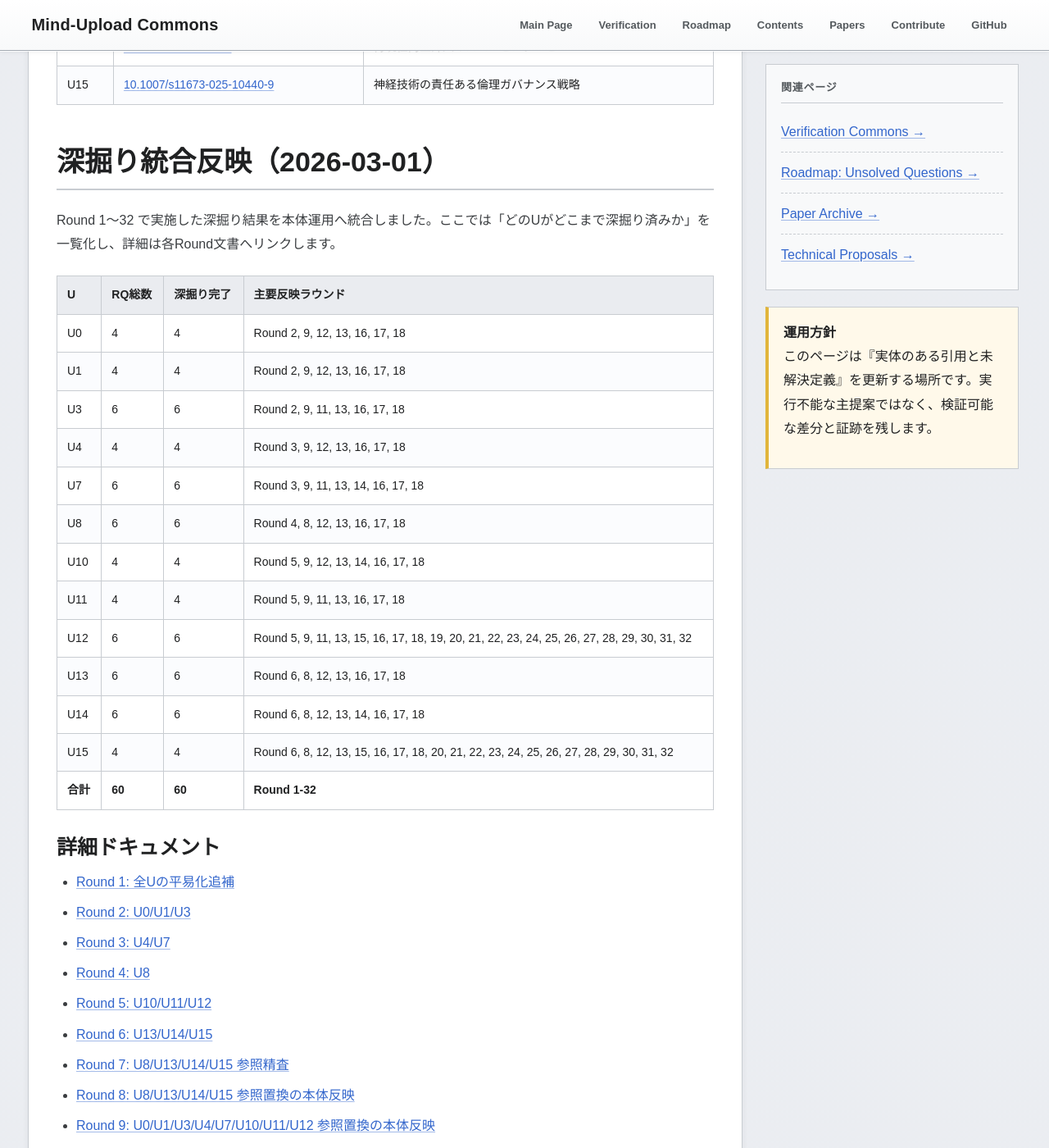
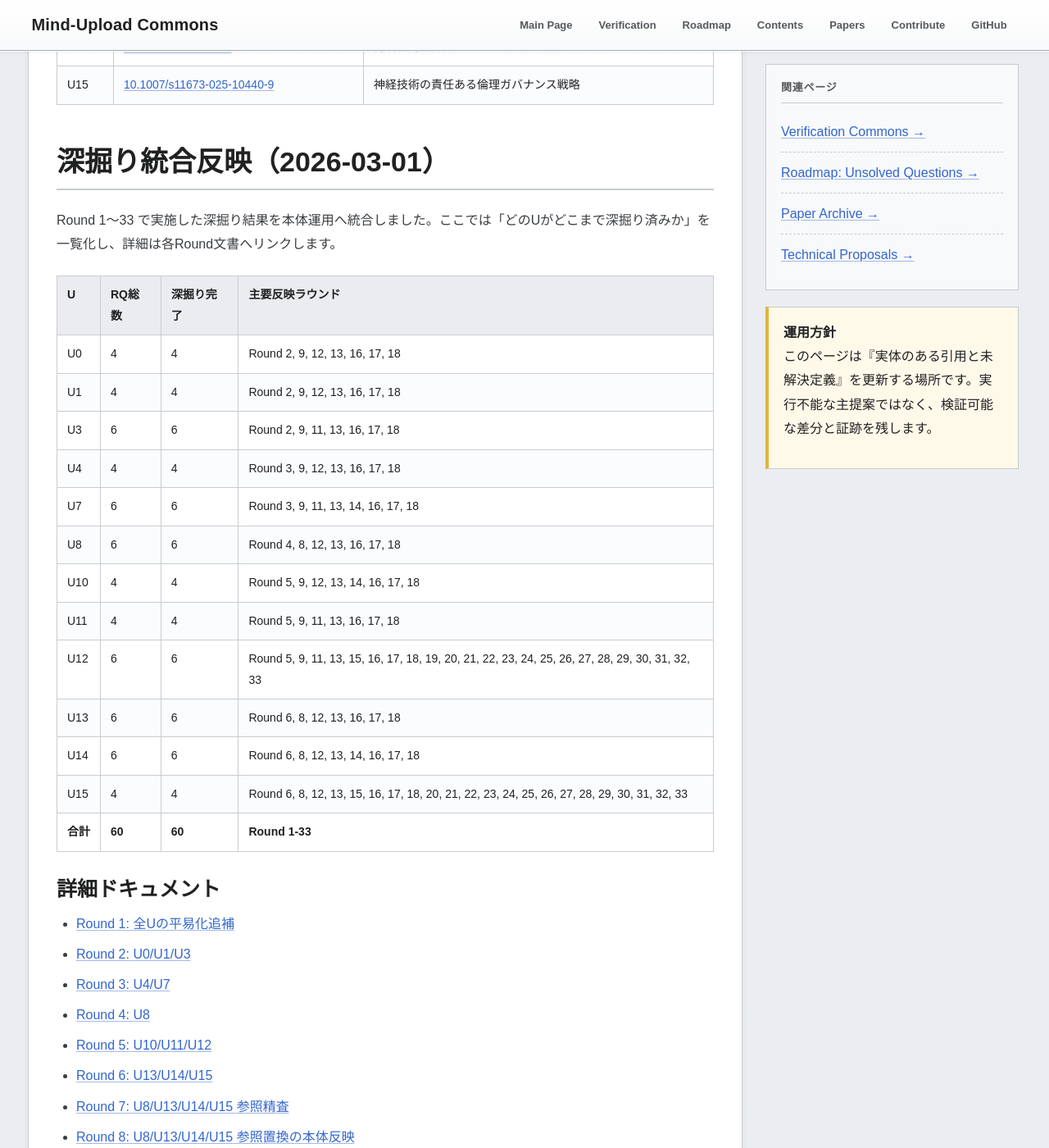
Before and after one commit to yasufumi-nakata/eegflow, a Jekyll site: the page built from research_harvest_50.md, in a window 1280 px wide and 1400 px high, scrolled down 6243 px. Shown: the whole window at 82% size. Built offline with Jekyll 4.4.1, drawn with Linux system fonts in a browser that asks for light colours; some of the changed text lies outside the part shown.

Commit message:
Add Round 33 monitor batch plan and acceptance criteria

```diff
--- a/research_harvest_50.md
+++ b/research_harvest_50.md
@@ -156,7 +156,7 @@
 <section class="section" id="deepening-integration-20260301">
 <h2 class="section-title">深掘り統合反映（2026-03-01）</h2>
 <p>
-Round 1〜32 で実施した深掘り結果を本体運用へ統合しました。ここでは「どのUがどこまで深掘り済みか」を一覧化し、詳細は各Round文書へリンクします。
+Round 1〜33 で実施した深掘り結果を本体運用へ統合しました。ここでは「どのUがどこまで深掘り済みか」を一覧化し、詳細は各Round文書へリンクします。
 </p>
 <table class="data-table">
 <thead><tr><th>U</th><th>RQ総数</th><th>深掘り完了</th><th>主要反映ラウンド</th></tr></thead><tbody>
@@ -168,11 +168,11 @@
 <tr><td>U8</td><td>6</td><td>6</td><td>Round 4, 8, 12, 13, 16, 17, 18</td></tr>
 <tr><td>U10</td><td>4</td><td>4</td><td>Round 5, 9, 12, 13, 14, 16, 17, 18</td></tr>
 <tr><td>U11</td><td>4</td><td>4</td><td>Round 5, 9, 11, 13, 16, 17, 18</td></tr>
-<tr><td>U12</td><td>6</td><td>6</td><td>Round 5, 9, 11, 13, 15, 16, 17, 18, 19, 20, 21, 22, 23, 24, 25, 26, 27, 28, 29, 30, 31, 32</td></tr>
+<tr><td>U12</td><td>6</td><td>6</td><td>Round 5, 9, 11, 13, 15, 16, 17, 18, 19, 20, 21, 22, 23, 24, 25, 26, 27, 28, 29, 30, 31, 32, 33</td></tr>
 <tr><td>U13</td><td>6</td><td>6</td><td>Round 6, 8, 12, 13, 16, 17, 18</td></tr>
 <tr><td>U14</td><td>6</td><td>6</td><td>Round 6, 8, 12, 13, 14, 16, 17, 18</td></tr>
-<tr><td>U15</td><td>4</td><td>4</td><td>Round 6, 8, 12, 13, 15, 16, 17, 18, 20, 21, 22, 23, 24, 25, 26, 27, 28, 29, 30, 31, 32</td></tr>
-<tr><td><strong>合計</strong></td><td><strong>60</strong></td><td><strong>60</strong></td><td><strong>Round 1-32</strong></td></tr>
+<tr><td>U15</td><td>4</td><td>4</td><td>Round 6, 8, 12, 13, 15, 16, 17, 18, 20, 21, 22, 23, 24, 25, 26, 27, 28, 29, 30, 31, 32, 33</td></tr>
+<tr><td><strong>合計</strong></td><td><strong>60</strong></td><td><strong>60</strong></td><td><strong>Round 1-33</strong></td></tr>
 </tbody></table>
 
 <h3>詳細ドキュメント</h3>
@@ -209,6 +209,7 @@
 <li><a href="research_deepening_round30_2026-03-01.html">Round 30: 判定ログ様式と証跡パケット仕様の固定</a></li>
 <li><a href="research_deepening_round31_2026-03-01.html">Round 31: 実行チェックリストと例外ハンドリング規則の固定</a></li>
 <li><a href="research_deepening_round32_2026-03-01.html">Round 32: 監査品質スコアとフォローアップ行動行列の固定</a></li>
+<li><a href="research_deepening_round33_2026-03-01.html">Round 33: 再監視バッチ計画と再検証受入基準の固定</a></li>
 </ul>
 
 <h3>整合性監査（証跡）</h3>
@@ -400,6 +401,12 @@
 Round 32 の監査品質スコアとフォローアップ行動行列の固定は
 <a href="automation/rq_regulation_audit_quality_scoring_round32_2026-03-01.csv" target="_blank">rq_regulation_audit_quality_scoring_round32_2026-03-01.csv</a>（問い別監査品質スコア）と
 <a href="automation/rq_regulation_followup_action_matrix_round32_2026-03-01.csv" target="_blank">rq_regulation_followup_action_matrix_round32_2026-03-01.csv</a>（問い別フォローアップ行動行列）
+に記録しています。
+</p>
+<p class="small">
+Round 33 の再監視バッチ計画と再検証受入基準の固定は
+<a href="automation/rq_regulation_monitor_batch_plan_round33_2026-03-01.csv" target="_blank">rq_regulation_monitor_batch_plan_round33_2026-03-01.csv</a>（問い別再監視バッチ計画）と
+<a href="automation/rq_regulation_revalidation_acceptance_round33_2026-03-01.csv" target="_blank">rq_regulation_revalidation_acceptance_round33_2026-03-01.csv</a>（問い別再検証受入基準）
 に記録しています。
 </p>
 </section>
```
Also changed, not shown: automation/rq_regulation_monitor_batch_plan_round33_2026-03-01.csv (added, +11 -0 lines), automation/rq_regulation_revalidation_acceptance_round33_2026-03-01.csv (added, +11 -0 lines), research_deepening_continue_guide_2026-03-01.md (+6 -2 lines), research_deepening_round33_2026-03-01.md (added, +64 -0 lines).
